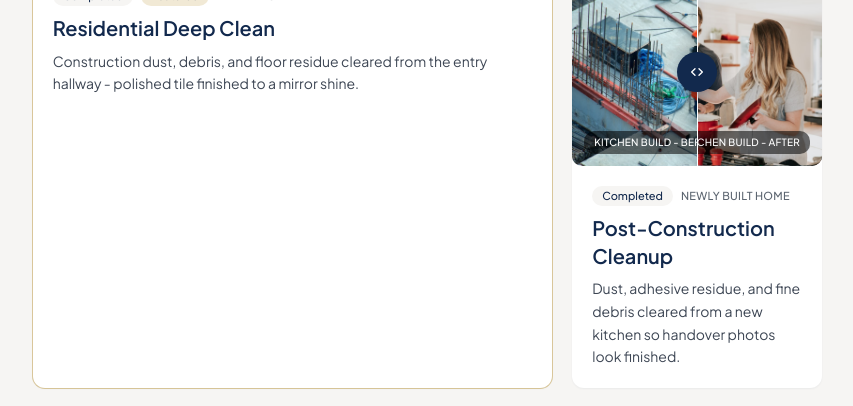
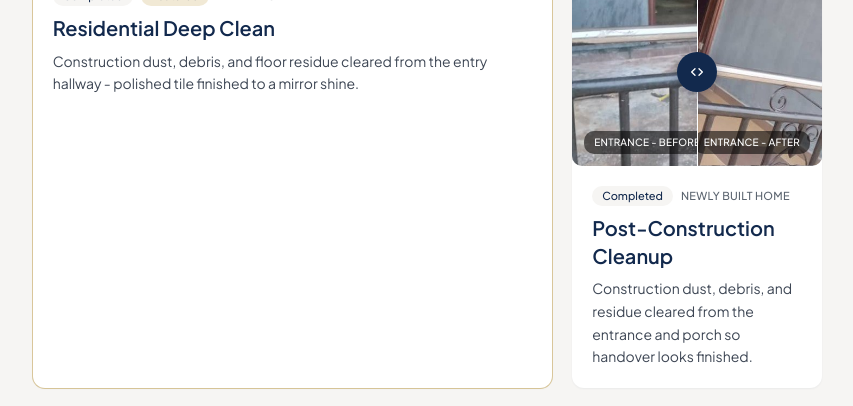
Before and after one commit to Nifemi443/gs_pro_cleaning, a Next.js app in the folder frontend/: page / in a window 1280 px wide. Shown: the part 7620-8026 px from the top of the page, without its empty margins (426-1279 px from the left). Built offline with nearby package versions, Linux system fonts and the light colour scheme; no server answers.

Commit message:
feat: add post construction images

```diff
--- a/frontend/src/components/sections/before-after/BeforeAfterSection.tsx
+++ b/frontend/src/components/sections/before-after/BeforeAfterSection.tsx
@@ -42,11 +42,12 @@ const PROJECTS: ProjectCardData[] = [
     title: "Post-Construction Cleanup",
     propertyType: "Newly Built Home",
     description:
-      "Dust, adhesive residue, and fine debris cleared from a new kitchen so handover photos look finished.",
-    beforeLabel: "Kitchen Build - Before",
-    afterLabel: "Kitchen Build - After",
-    beforeAlt: "Before and after: post-construction cleanup, newly built home kitchen",
-    afterAlt: "After: post-construction cleanup, newly built home kitchen",
+      "Construction dust, debris, and residue cleared from the entrance and porch so handover looks finished.",
+    beforeLabel: "Entrance - Before",
+    afterLabel: "Entrance - After",
+    beforeAlt:
+      "Before: post-construction cleanup of a dusty entrance porch with debris and residue",
+    afterAlt: "After: post-construction cleanup of the same entrance with cleaned tile and railing",
     beforeSrc: "/images/before-after/post-construction-before.jpg",
     afterSrc: "/images/before-after/post-construction-after.jpg",
     className: "lg:col-span-2",
```
Also changed, not shown: frontend/public/images/before-after/post-construction-after.jpg, frontend/public/images/before-after/post-construction-before.jpg.
